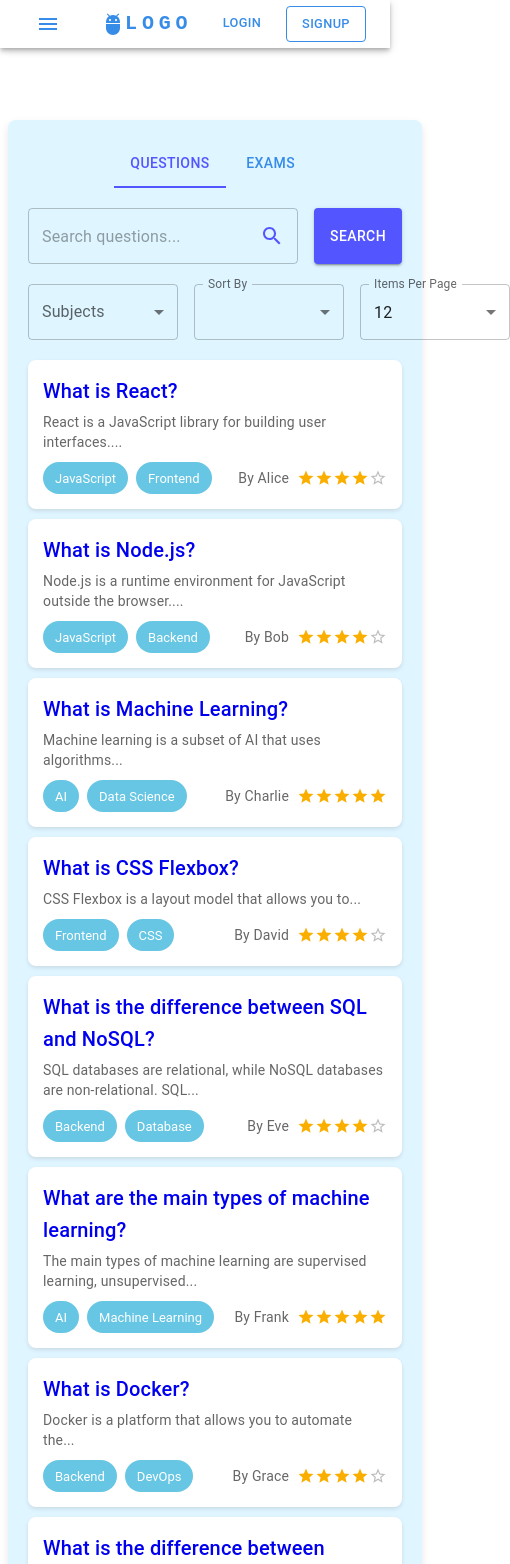
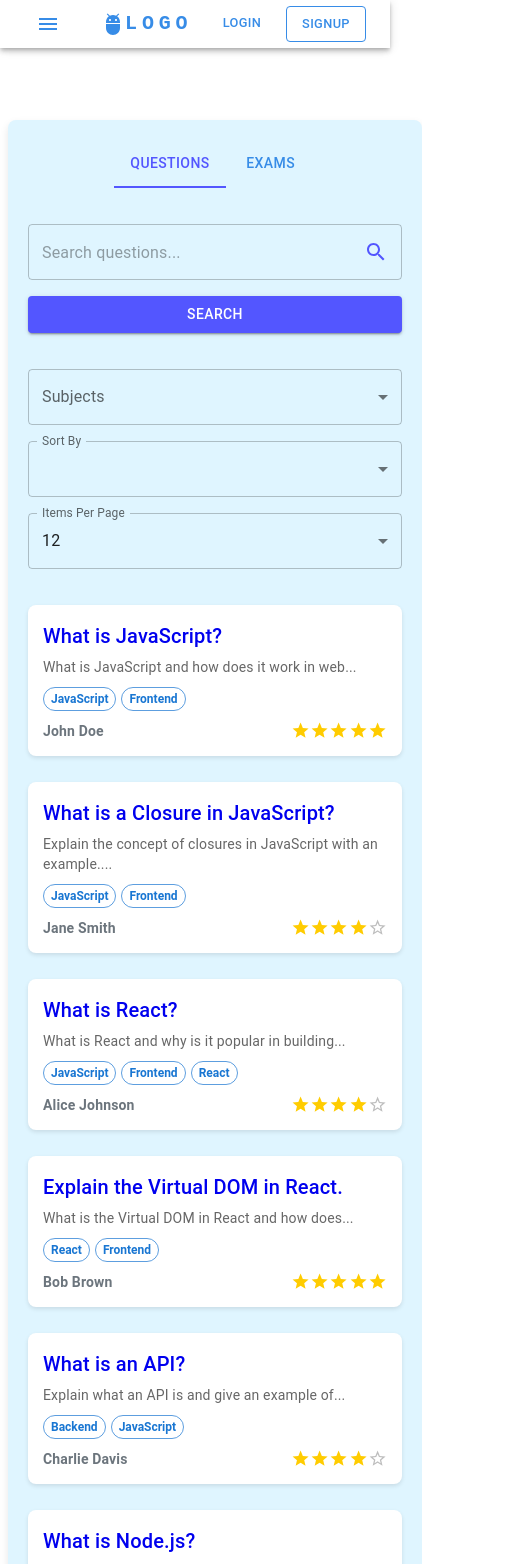
Before and after one commit to SAD-Enjoyers/SAD_Frontend, a React (Vite) app: page /QuestionSearch in a window 390 px wide. Shown: the top 1564 px of the page, 510 px wide, since content can reach past the window. Built offline with nearby package versions, Linux system fonts and the light colour scheme.

Commit message:
Update QuestionSearch component: refactor and update the mockdata and make the page responsive

```diff
--- a/src/features/Exams/QuestionSearch/QuestionSearch.jsx
+++ b/src/features/Exams/QuestionSearch/QuestionSearch.jsx
@@ -14,10 +14,12 @@ import {
   Chip,
   Rating,
   Pagination,
+  Grid,
 } from "@mui/material";
 import SearchIcon from "@mui/icons-material/Search";
 import { Link } from "react-router-dom";
 import Layout from "../../../common/Layout";
+import Mokdata from "./mokData.json";
 
 function QuestionSearch() {
   const [searchTerm, setSearchTerm] = useState("");
@@ -31,112 +33,7 @@ function QuestionSearch() {
   const [currentPage, setCurrentPage] = useState(1);
   const [itemsPerPage, setItemsPerPage] = useState(12);
 
-  const questions = [
-    {
-      id: 1,
-      name: "What is React?",
-      writer: "Alice",
-      score: 4,
-      subjects: ["JavaScript", "Frontend"],
-      text: "React is a JavaScript library for building user interfaces.",
-    },
-    {
-      id: 2,
-      name: "What is Node.js?",
-      writer: "Bob",
-      score: 3.5,
-      subjects: ["JavaScript", "Backend"],
-      text: "Node.js is a runtime environment for JavaScript outside the browser.",
-    },
-    {
-      id: 3,
-      name: "What is Machine Learning?",
-      writer: "Charlie",
-      score: 4.5,
-      subjects: ["AI", "Data Science"],
-      text: "Machine learning is a subset of AI that uses algorithms to learn.",
-    },
-    {
-      id: 4,
-      name: "What is CSS Flexbox?",
-      writer: "David",
-      score: 4,
-      subjects: ["Frontend", "CSS"],
-      text: "CSS Flexbox is a layout model that allows you to design complex layouts with ease using flexible containers and items.",
-    },
-    {
-      id: 5,
-      name: "What is the difference between SQL and NoSQL?",
-      writer: "Eve",
-      score: 4.2,
-      subjects: ["Backend", "Database"],
-      text: "SQL databases are relational, while NoSQL databases are non-relational. SQL is best for structured data, while NoSQL is better for unstructured data.",
-    },
-    {
-      id: 6,
-      name: "What are the main types of machine learning?",
-      writer: "Frank",
-      score: 4.7,
-      subjects: ["AI", "Machine Learning"],
-      text: "The main types of machine learning are supervised learning, unsupervised learning, and reinforcement learning.",
-    },
-    {
-      id: 7,
-      name: "What is Docker?",
-      writer: "Grace",
-      score: 3.9,
-      subjects: ["Backend", "DevOps"],
-      text: "Docker is a platform that allows you to automate the deployment of applications inside lightweight containers.",
-    },
-    {
-      id: 8,
-      name: "What is the difference between JavaScript and TypeScript?",
-      writer: "Henry",
-      score: 4.3,
-      subjects: ["JavaScript", "Frontend", "AI"],
-      text: "TypeScript is a superset of JavaScript that adds static types and other features, making it easier to scale large applications.",
-    },
-    {
-      id: 9,
-      name: "What are neural networks?",
-      writer: "Ivy",
-      score: 4.6,
-      subjects: ["AI", "Machine Learning"],
-      text: "Neural networks are a type of machine learning algorithm inspired by the structure of the human brain, used to recognize patterns and make decisions.",
-    },
-    {
-      id: 10,
-      name: "What is RESTful API?",
-      writer: "Jack",
-      score: 4.1,
-      subjects: ["Backend", "API"],
-      text: "A RESTful API is an architectural style for designing networked applications, based on stateless, client-server interactions using HTTP.",
-    },
-    {
-      id: 11,
-      name: "What is Git?",
-      writer: "Kathy",
-      score: 4.5,
-      subjects: ["Development", "Version Control"],
-      text: "Git is a distributed version control system that allows multiple developers to track changes in source code and collaborate on projects.",
-    },
-    {
-      id: 12,
-      name: "What is Blockchain?",
-      writer: "Leo",
-      score: 4.8,
-      subjects: ["Technology", "Blockchain"],
-      text: "Blockchain is a decentralized, distributed ledger technology that securely records transactions across many computers.",
-    },
-    {
-      id: 13,
-      name: "What are cloud services?",
-      writer: "Mia",
-      score: 4.2,
-      subjects: ["Cloud", "DevOps"],
-      text: "Cloud services provide on-demand access to computing resources such as servers, storage, and databases over the internet, typically on a pay-as-you-go basis.",
-    },
-  ];
+  const questions = Mokdata;
 
   const handleSearch = (event) => setSearchTerm(event.target.value);
 
@@ -236,14 +133,15 @@ function QuestionSearch() {
         </Tabs>
         {activeTab === 0 && (
           <Box>
-            <Box sx={{ marginTop: "20px", display: "flex", gap: 2 }}>
+            <Grid container spacing={2} sx={{ marginTop: "20px" }}>
+              <Grid item xs={12} sm={8} md={9}>
                 <TextField
                   variant="outlined"
                   placeholder="Search questions..."
                   value={searchTerm}
                   onChange={handleSearch}
                   onKeyDown={handleKeyPress}
-                sx={{ flex: 1 }}
+                  fullWidth
                   InputProps={{
                     endAdornment: (
                       <InputAdornment position="end">
@@ -252,10 +150,13 @@ function QuestionSearch() {
                     ),
                   }}
                 />
+              </Grid>
+              <Grid item xs={12} sm={4} md={3}>
                 <Button
                   variant="contained"
                   onClick={handleSearchSubmit}
                   disabled={loading}
+                  fullWidth
                   sx={{
                     backgroundColor: "#5356FF",
                     color: "#fff",
@@ -264,9 +165,12 @@ function QuestionSearch() {
                 >
                   {loading ? "Searching..." : "Search"}
                 </Button>
-            </Box>
-            <Box sx={{ marginTop: "20px", display: "flex", gap: 2 }}>
-              <FormControl variant="outlined" sx={{ minWidth: 150 }}>
+              </Grid>
+            </Grid>
+
+            <Grid container spacing={2} sx={{ marginTop: "20px" }}>
+              <Grid item xs={12} sm={4} md={3}>
+                <FormControl fullWidth variant="outlined">
                   <InputLabel>Subjects</InputLabel>
                   <Select
                     multiple
@@ -283,7 +187,9 @@ function QuestionSearch() {
                     <MenuItem value="Python">Python</MenuItem>
                   </Select>
                 </FormControl>
-              <FormControl variant="outlined" sx={{ minWidth: 150 }}>
+              </Grid>
+              <Grid item xs={12} sm={4} md={3}>
+                <FormControl fullWidth variant="outlined">
                   <InputLabel>Sort By</InputLabel>
                   <Select
                     value={`${sortOrder.criterion}-${sortOrder.direction}`}
@@ -296,8 +202,10 @@ function QuestionSearch() {
                     <MenuItem value="name-desc">Name (Z to A)</MenuItem>
                   </Select>
                 </FormControl>
+              </Grid>
 
-              <FormControl variant="outlined" sx={{ minWidth: 150 }}>
+              <Grid item xs={12} sm={4} md={3}>
+                <FormControl fullWidth variant="outlined">
                   <InputLabel>Items Per Page</InputLabel>
                   <Select
                     value={itemsPerPage}
@@ -310,11 +218,13 @@ function QuestionSearch() {
                     <MenuItem value={15}>15</MenuItem>
                   </Select>
                 </FormControl>
-            </Box>
-            <Box sx={{ marginTop: "20px" }}>
+              </Grid>
+            </Grid>
+
+            <Grid container spacing={2} sx={{ marginTop: "20px" }}>
               {currentQuestions.map((question) => (
+                <Grid item xs={12} sm={6} md={4} key={question.id}>
                   <Box
-                  key={question.id}
                     sx={{
                       display: "flex",
                       flexDirection: "column",
@@ -343,50 +253,74 @@ function QuestionSearch() {
                     >
                       {question.text.split(" ").slice(0, 10).join(" ")}...
                     </Typography>
+
+                    {/* Display Subjects */}
+                    <Box
+                      sx={{
+                        display: "flex",
+                        flexWrap: "wrap",
+                        gap: "5px",
+                        marginTop: "10px",
+                      }}
+                    >
+                      {question.subjects.map((subject, index) => (
+                        <Chip
+                          key={index}
+                          label={subject}
+                          color="primary"
+                          variant="outlined"
+                          size="small"
+                          sx={{ fontSize: "0.75rem", fontWeight: "bold" }}
+                        />
+                      ))}
+                    </Box>
+
                     <Box
                       sx={{
                         display: "flex",
                         justifyContent: "space-between",
                         alignItems: "center",
-                      width: "100%",
                         marginTop: "10px",
                       }}
                     >
-                    <Box sx={{ display: "flex", gap: 1 }}>
-                      {question.subjects.map((subject, index) => (
-                        <Chip
-                          key={index}
-                          label={subject}
+                      <Typography
+                        variant="body2"
+                        sx={{ color: "#6c757d", fontWeight: "bold" }}
+                      >
+                        {question.writer}
+                      </Typography>
+                      <Rating
+                        name="score"
+                        value={question.score}
+                        max={5}
+                        readOnly
                         sx={{
-                            backgroundColor: "#67C6E3",
-                            color: "#fff",
+                          fontSize: "1.2rem",
+                          "& .MuiRating-iconFilled": { color: "#ffcc00" },
                         }}
                       />
-                      ))}
-                    </Box>
-                    <Box sx={{ display: "flex", alignItems: "center", gap: 1 }}>
-                      <Typography variant="body2" color="text.secondary">
-                        By {question.writer}
-                      </Typography>
-                      <Rating value={question.score} readOnly size="small" />
                     </Box>
                   </Box>
-                </Box>
+                </Grid>
               ))}
-            </Box>
-            <Box
-              sx={{ display: "flex", justifyContent: "center", marginTop: 2 }}
-            >
+            </Grid>
+
             <Pagination
               count={totalPages}
               page={currentPage}
               onChange={handlePageChange}
+              color="primary"
+              sx={{
+                marginTop: "20px",
+                display: "flex",
+                justifyContent: "center",
+              }}
             />
-            </Box>
           </Box>
         )}
       </Box>
     </Layout>
   );
 }
+
 export default QuestionSearch;
--- /dev/null
+++ b/src/features/Exams/QuestionSearch/mokData.json
@@ -0,0 +1,162 @@
+[
+  {
+    "id": 1,
+    "name": "What is JavaScript?",
+    "text": "What is JavaScript and how does it work in web development?",
+    "subjects": ["JavaScript", "Frontend"],
+    "score": 5,
+    "writer": "John Doe"
+  },
+  {
+    "id": 2,
+    "name": "What is a Closure in JavaScript?",
+    "text": "Explain the concept of closures in JavaScript with an example.",
+    "subjects": ["JavaScript", "Frontend"],
+    "score": 4,
+    "writer": "Jane Smith"
+  },
+  {
+    "id": 3,
+    "name": "What is React?",
+    "text": "What is React and why is it popular in building modern web applications?",
+    "subjects": ["JavaScript", "Frontend", "React"],
+    "score": 4,
+    "writer": "Alice Johnson"
+  },
+  {
+    "id": 4,
+    "name": "Explain the Virtual DOM in React.",
+    "text": "What is the Virtual DOM in React and how does it improve performance?",
+    "subjects": ["React", "Frontend"],
+    "score": 5,
+    "writer": "Bob Brown"
+  },
+  {
+    "id": 5,
+    "name": "What is an API?",
+    "text": "Explain what an API is and give an example of how to use it in a web application.",
+    "subjects": ["Backend", "JavaScript"],
+    "score": 4,
+    "writer": "Charlie Davis"
+  },
+  {
+    "id": 6,
+    "name": "What is Node.js?",
+    "text": "Explain Node.js and its usage in server-side development.",
+    "subjects": ["Backend", "JavaScript"],
+    "score": 4,
+    "writer": "Daniel Lee"
+  },
+  {
+    "id": 7,
+    "name": "What is MongoDB?",
+    "text": "Explain MongoDB and why it is preferred in NoSQL databases.",
+    "subjects": ["Backend", "Database"],
+    "score": 5,
+    "writer": "Eve Clark"
+  },
+  {
+    "id": 8,
+    "name": "Explain SQL vs NoSQL databases.",
+    "text": "What are the differences between SQL and NoSQL databases? Give examples of each.",
+    "subjects": ["Backend", "Database"],
+    "score": 4,
+    "writer": "Frank Walker"
+  },
+  {
+    "id": 9,
+    "name": "What is Python?",
+    "text": "What is Python, and why is it widely used in data science and web development?",
+    "subjects": ["Python", "Backend", "Data Science"],
+    "score": 5,
+    "writer": "Grace Mitchell"
+  },
+  {
+    "id": 10,
+    "name": "What are Python decorators?",
+    "text": "Explain what decorators in Python are and provide an example.",
+    "subjects": ["Python", "Backend"],
+    "score": 4,
+    "writer": "Henry Scott"
+  },
+  {
+    "id": 11,
+    "name": "What is Machine Learning?",
+    "text": "Explain the concept of machine learning and how it is applied in real-world scenarios.",
+    "subjects": ["AI", "Data Science"],
+    "score": 5,
+    "writer": "Ivy Harris"
+  },
+  {
+    "id": 12,
+    "name": "What is the difference between supervised and unsupervised learning?",
+    "text": "Explain the difference between supervised and unsupervised learning with examples.",
+    "subjects": ["AI", "Data Science"],
+    "score": 5,
+    "writer": "Jack Walker"
+  },
+  {
+    "id": 13,
+    "name": "What is Deep Learning?",
+    "text": "What is deep learning, and how is it different from machine learning?",
+    "subjects": ["AI", "Data Science"],
+    "score": 4,
+    "writer": "Liam Robinson"
+  },
+  {
+    "id": 14,
+    "name": "What is a Neural Network?",
+    "text": "Explain the architecture of a neural network and its applications.",
+    "subjects": ["AI", "Data Science"],
+    "score": 5,
+    "writer": "Mia Harris"
+  },
+  {
+    "id": 15,
+    "name": "What is TensorFlow?",
+    "text": "Explain TensorFlow and how it is used in machine learning applications.",
+    "subjects": ["AI", "Data Science"],
+    "score": 4,
+    "writer": "Nate Green"
+  },
+  {
+    "id": 16,
+    "name": "What is AI in healthcare?",
+    "text": "Explain how AI is transforming the healthcare industry.",
+    "subjects": ["AI", "Healthcare"],
+    "score": 5,
+    "writer": "Olivia Adams"
+  },
+  {
+    "id": 17,
+    "name": "What is Data Science?",
+    "text": "What is data science and what are its key applications in the real world?",
+    "subjects": ["Data Science", "AI"],
+    "score": 5,
+    "writer": "Paul Lee"
+  },
+  {
+    "id": 18,
+    "name": "Explain the importance of Data Preprocessing.",
+    "text": "Why is data preprocessing important in machine learning models?",
+    "subjects": ["Data Science"],
+    "score": 4,
+    "writer": "Quincy King"
+  },
+  {
+    "id": 19,
+    "name": "What is Natural Language Processing?",
+    "text": "What is Natural Language Processing and how is it applied in real-world applications?",
+    "subjects": ["AI", "Data Science"],
+    "score": 5,
+    "writer": "Riley Carter"
+  },
+  {
+    "id": 20,
+    "name": "Explain the concept of Overfitting in Machine Learning.",
+    "text": "What is overfitting in machine learning, and how can it be prevented?",
+    "subjects": ["AI", "Data Science"],
+    "score": 4,
+    "writer": "Sophia Evans"
+  }
+]
```
Lines whose indentation alone changed are shown as unchanged.
